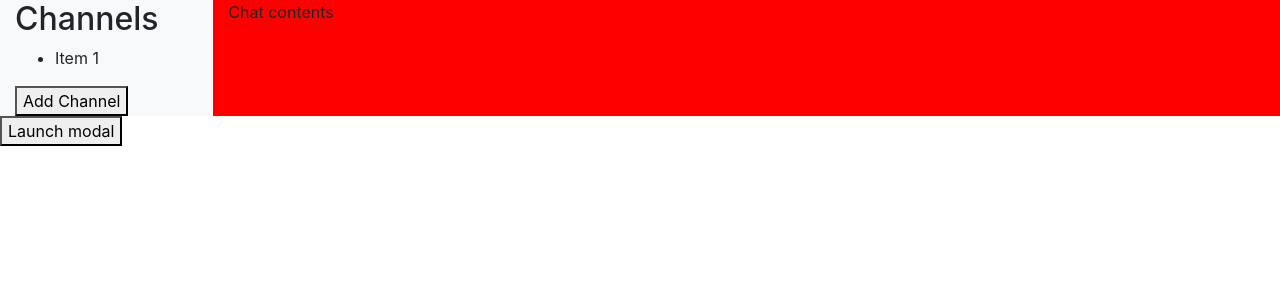
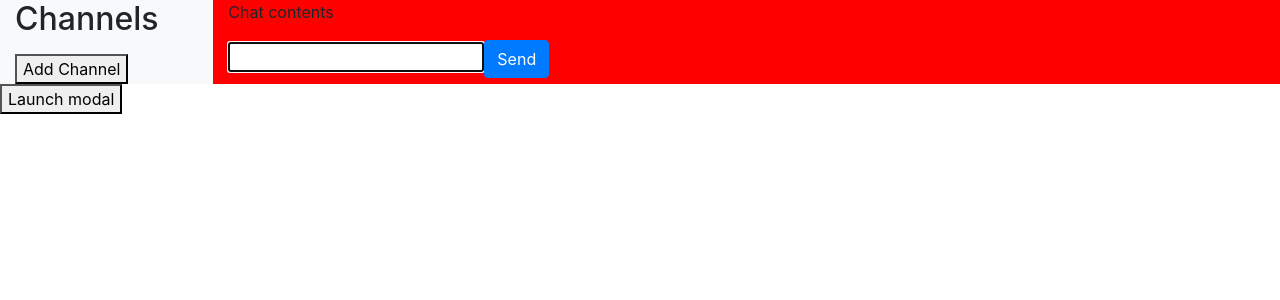
Before and after one commit to edumats/cs50-flack, a Flask app: page / in a window 1280 px wide. Shown: the part 58-358 px from the top of the page. Run offline with Flask 2, Linux system fonts and the light colour scheme; some libraries are stand-ins or nearby versions.

Commit message:
Implemented messaging and blocked form default behavior

```diff
--- a/application.py
+++ b/application.py
@@ -1,23 +1,58 @@
 import os
 
 from flask import Flask, render_template
-from flask_socketio import SocketIO, emit
+from flask_socketio import SocketIO, emit, join_room, leave_room
 
 app = Flask(__name__)
 app.config["SECRET_KEY"] = os.getenv("SECRET_KEY")
 socketio = SocketIO(app)
 
+# Array with channel names
+channelList = ["General", "Instagram", "Naniwa"];
 
 @app.route("/")
 def index():
     return render_template("index.html")
 
+# For transmitting current Channels
+@socketio.on("available channels")
+def availableChannel():
+    emit("receive channels", channelList)
+
+# For adding a new channel
 @socketio.on("submit channel")
 def channel(data):
     channel = data["channelName"]
-    emit("announce channel", {"channel": channel}, broadcast=True)
+    if channel in channelList:
+        return jsonify({"success": False})
+    channelList.append(channel)
+    emit("receive channels", channelList, broadcast=True)
+
+# For sending messages
+@socketio.on("receive message")
+def message(message):
+    print(message['messageField'])
+    emit("return message", message['messageField'], broadcast=True)
+
+# For joining a room
+# Not working yet
+@socketio.on("join")
+def onJoin(data):
+    username = data['username']
+    room = data['room']
+    join_room(room)
+    send(username + ' has entered the room.', room=room)
+
+# For leaving a room
+# Not working yet
+@socketio.on('leave')
+def on_leave(data):
+    username = data['username']
+    room = data['room']
+    leave_room(room)
+    send(username + ' has left the room.', room=room)
 
 # Must add line below because of SocketIO bug: https://github.com/miguelgrinberg/Flask-SocketIO/issues/817
-# Instead of "flask run", application is inialized through "python3 application.py"
+# Instead of "flask run", application is run using "python3 application.py"
 if __name__ == "__main__":
     socketio.run(app, debug=True)
--- a/templates/index.html
+++ b/templates/index.html
@@ -11,7 +11,7 @@
         <link href="https://maxcdn.bootstrapcdn.com/bootstrap/4.1.3/css/bootstrap.min.css" rel="stylesheet">
 
         <!-- Chat favicon-->
-        <link href="/static/favicon.ico" rel="icon">
+        <link href="static/favicon.ico" rel="shortcut icon">
 
         <!-- Custom styling -->
         <link href="/static/styles.css" rel="stylesheet">
@@ -45,17 +45,20 @@
         <!-- Actual layout -->
         <div class="container-fluid">
             <div class="row">
+                <!-- Left Side bar -->
                 <nav class="col-md-2 bg-light sidebar">
                     <h2>Channels</h2>
                     <ul id="channelList">
-                        <li class="channel">
-                            Item 1
-                        </li>
                     </ul>
                     <button id="addChannelButton">Add Channel</button>
                 </nav>
+                <!-- Chat contents -->
                 <main class="col-md-10">
                     Chat contents
+                    <ul id="messagesList"></ul>
+                    <form id="chatForm" class="inputForm">
+                        <input id="chatInput" autocomplete="off" autofocus><button id="sendButton" type="button" class="btn btn-primary">Send</button>
+                    </form>
                 </main>
             </div>
         </div>
@@ -68,10 +71,10 @@
                         <h5 class="modal-title">Enter username</h5>
                     </div>
                     <div class="modal-body">
-                        <form id="loginForm">
+                        <form id="loginForm" class="inputForm">
                             <div class="form-group">
                                 <input id="displayName" type="text" name="name" autocomplete="off" autofocus placeholder="Your display name" required>
-                                <button id="submitName" type="submit" class="btn btn-primary">Join</button>
+                                <button id="submitName" type="button" class="btn btn-primary">Join</button>
                             </div>
                         </form>
                     </div>
@@ -89,10 +92,10 @@
                         <h5 class="modal-title">Enter channel name</h5>
                     </div>
                     <div class="modal-body">
-                        <form id="loginForm">
+                        <form id="channelForm" class="inputForm">
                             <div class="form-group">
                                 <input id="channelName" type="text" name="channel" autocomplete="off" autofocus placeholder="Channel Name" required>
-                                <button id="submitChannel" type="submit" class="btn btn-primary">Add Channel</button>
+                                <button id="submitChannel" type="button" class="btn btn-primary">Add Channel</button>
                             </div>
                         </form>
                     </div>
```
Also changed, not shown: static/script.js (+67 -8 lines).
